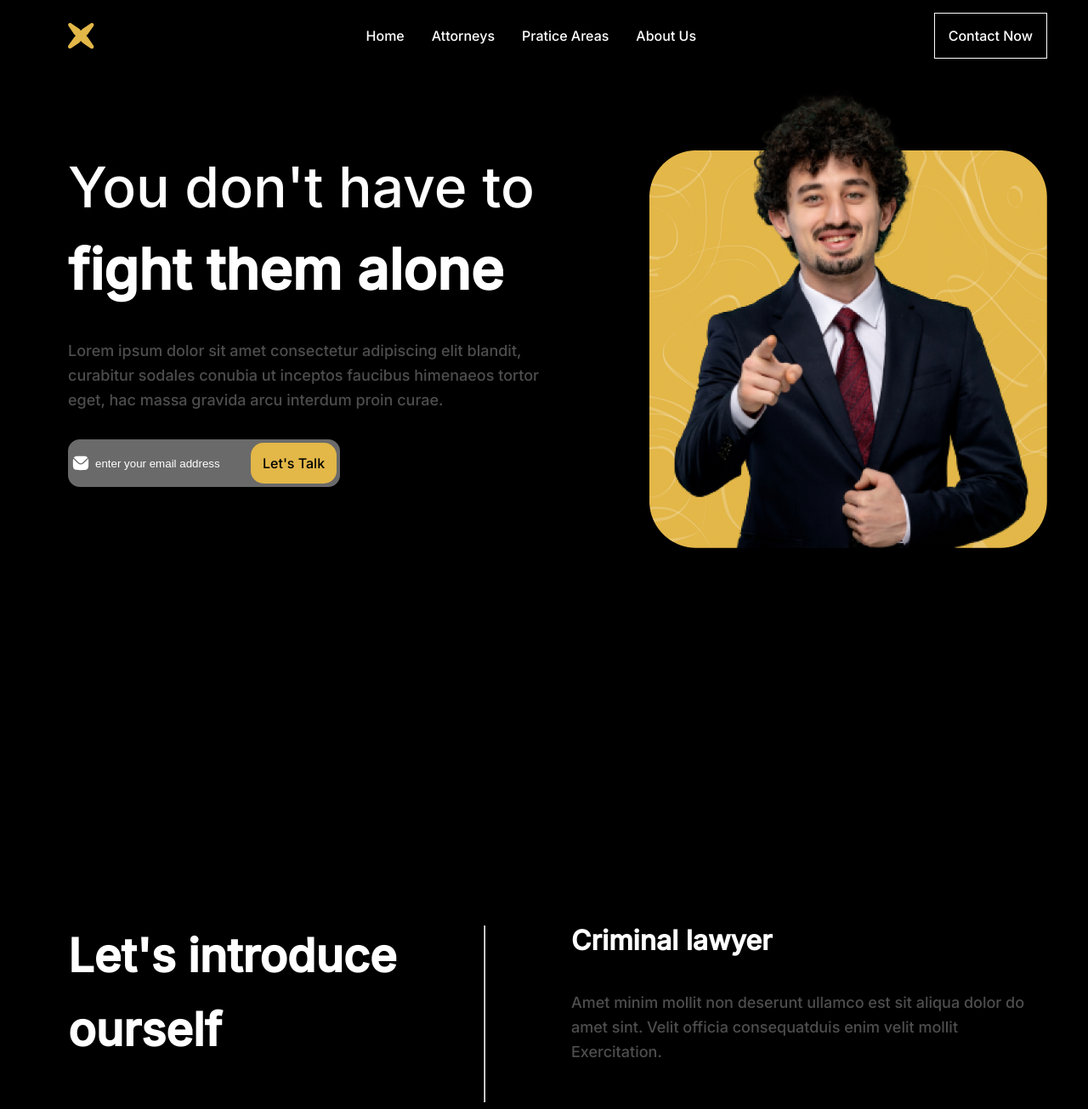
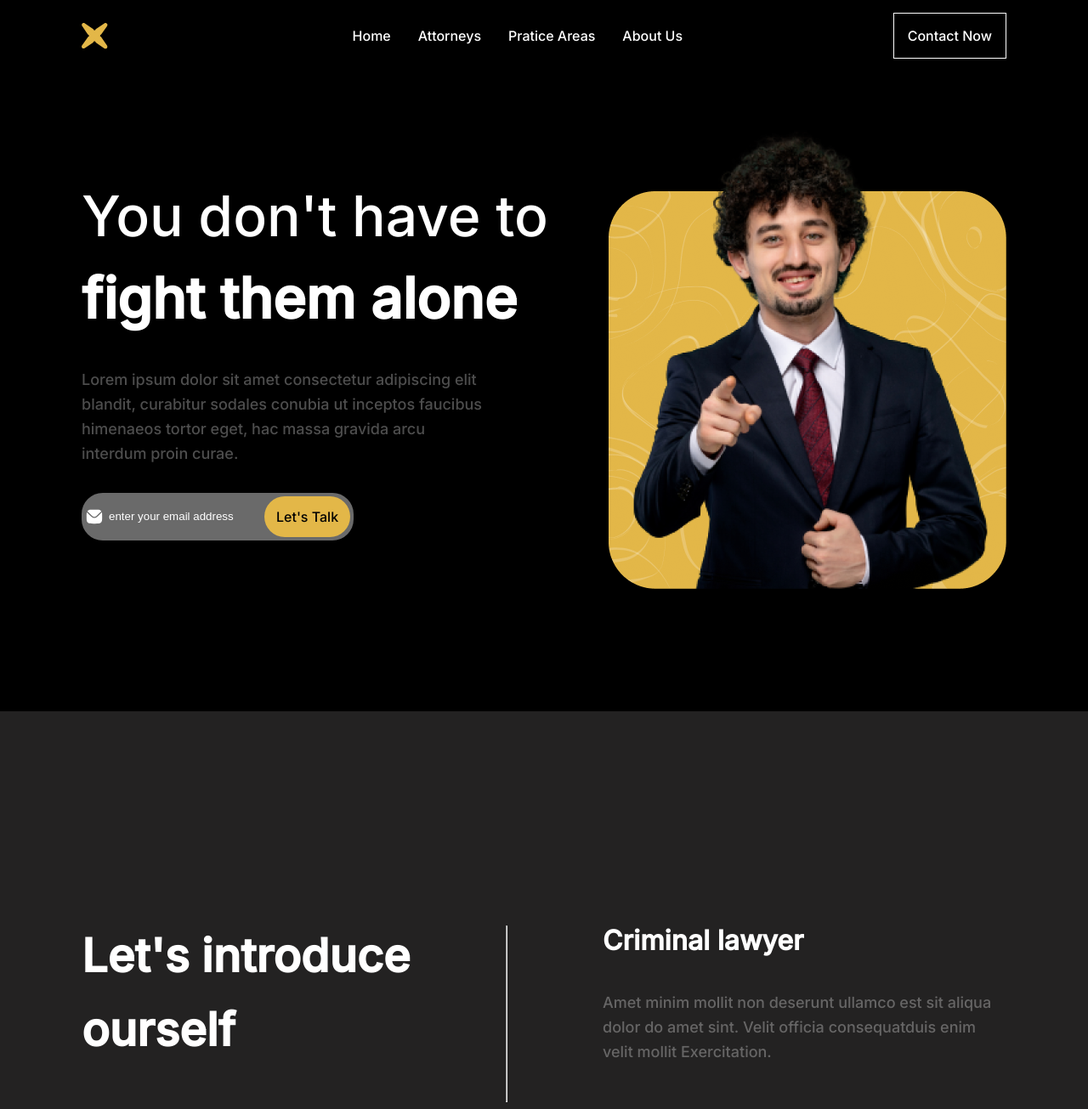
Before and after one commit to rawahulislam/Desktop, a React (Create React App) app in the folder lawfirm/lawfirm/: page / in a window 1280 px wide. Shown: the whole page at 85% size. Built offline with nearby package versions, Linux system fonts and the light colour scheme.

Commit message:
updated colors

```diff
--- a/lawfirm/lawfirm/src/component/Navbar/navbar.css
+++ b/lawfirm/lawfirm/src/component/Navbar/navbar.css
@@ -7,9 +7,10 @@
 }
 
 .navbar{
+    background-color: black;
+    padding-left: 6rem;
+    padding-right: 6rem;
     position: relative;
-    left: 80px;
-    width: 90vw;
     display: flex;
     align-items: center;
     justify-content: space-between;
--- a/lawfirm/lawfirm/src/component/advertise/advertise.css
+++ b/lawfirm/lawfirm/src/component/advertise/advertise.css
@@ -1,10 +1,10 @@
 .advertise{
-    left: 80px;
-    width: 90vw;
+    width:-webkit-fill-available;
     position: absolute;
-    justify-content: space-between;
     display: flex;
     top:1081px;
+    justify-content: space-between;
+    margin: 0rem 6rem 0rem 6rem;
 
 }
 
@@ -38,6 +38,7 @@ font-weight: 500;
 line-height: 29px;
 letter-spacing: 0em;
 text-align: left;
+width: 475px;
 
 }
 
--- a/lawfirm/lawfirm/src/component/heroSection/hero.css
+++ b/lawfirm/lawfirm/src/component/heroSection/hero.css
@@ -1,11 +1,17 @@
 .hero{
+    background-color: black;
+    padding-left: 6rem;
+    padding-right: 6rem;
     display: flex;
     position: relative;
-    top: 1rem;
-    left: 80px;
-    width: 90vw;
+    padding-top: 4rem;
     justify-content: space-between;
     align-items: center;
+    padding-bottom: 9rem;
+
+
+
+
 }
 
 .firstLine{
@@ -46,7 +52,7 @@ input{
 }
 .inputBox{
     margin-top: 2rem;
-    border-radius: 14px;
+    border-radius: 25px;
     width: max-content;
     display: flex;
     align-items: center;
@@ -68,7 +74,7 @@ input{
     background: rgba(227, 183, 72, 1);
     color: black;
     padding: 14px;
-    border-radius: 15px;
+    border-radius: 25px;
     cursor: pointer;
 
   }
--- a/lawfirm/lawfirm/src/index.css
+++ b/lawfirm/lawfirm/src/index.css
@@ -6,7 +6,7 @@ body {
     sans-serif;
   -webkit-font-smoothing: antialiased;
   -moz-osx-font-smoothing: grayscale;
-  background-color: black;
   color: white;
   font-family: 'Inter', sans-serif;
+  background-color: rgba(35, 34, 34, 1);
 }
```
